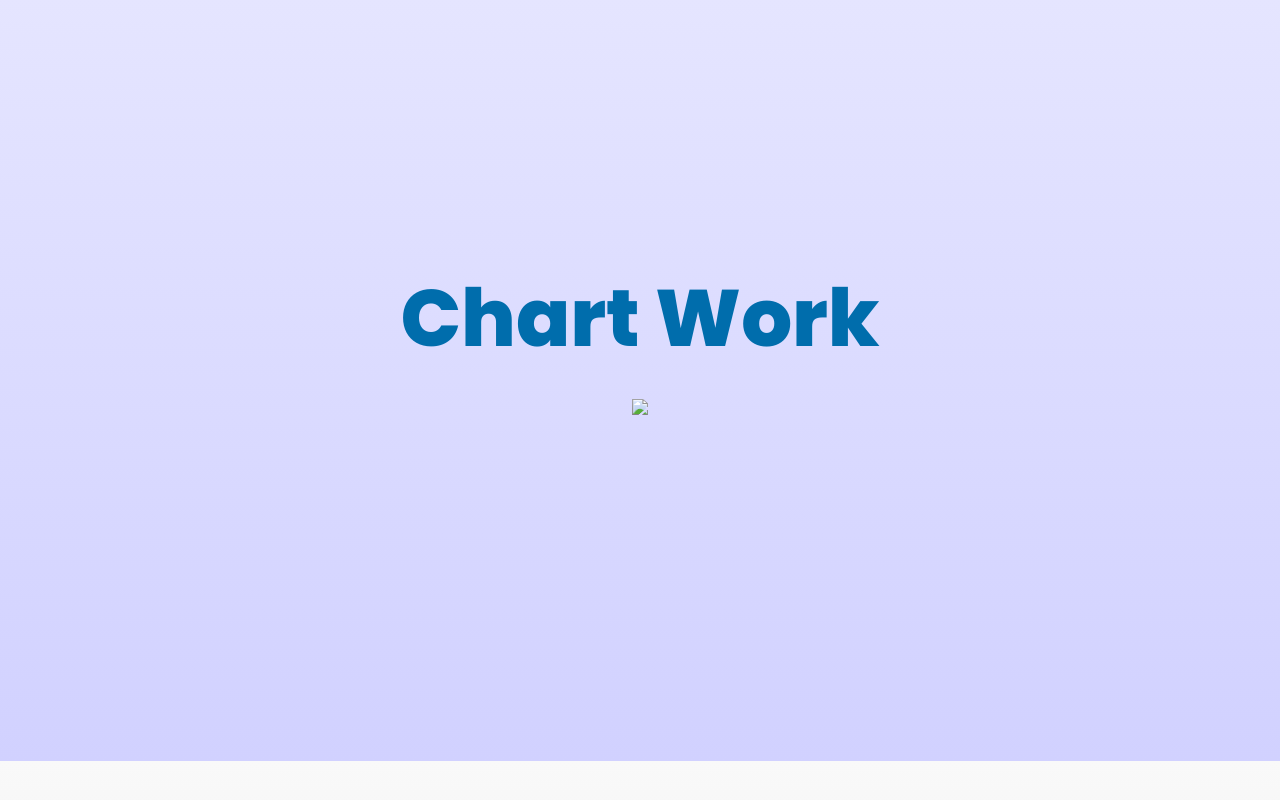
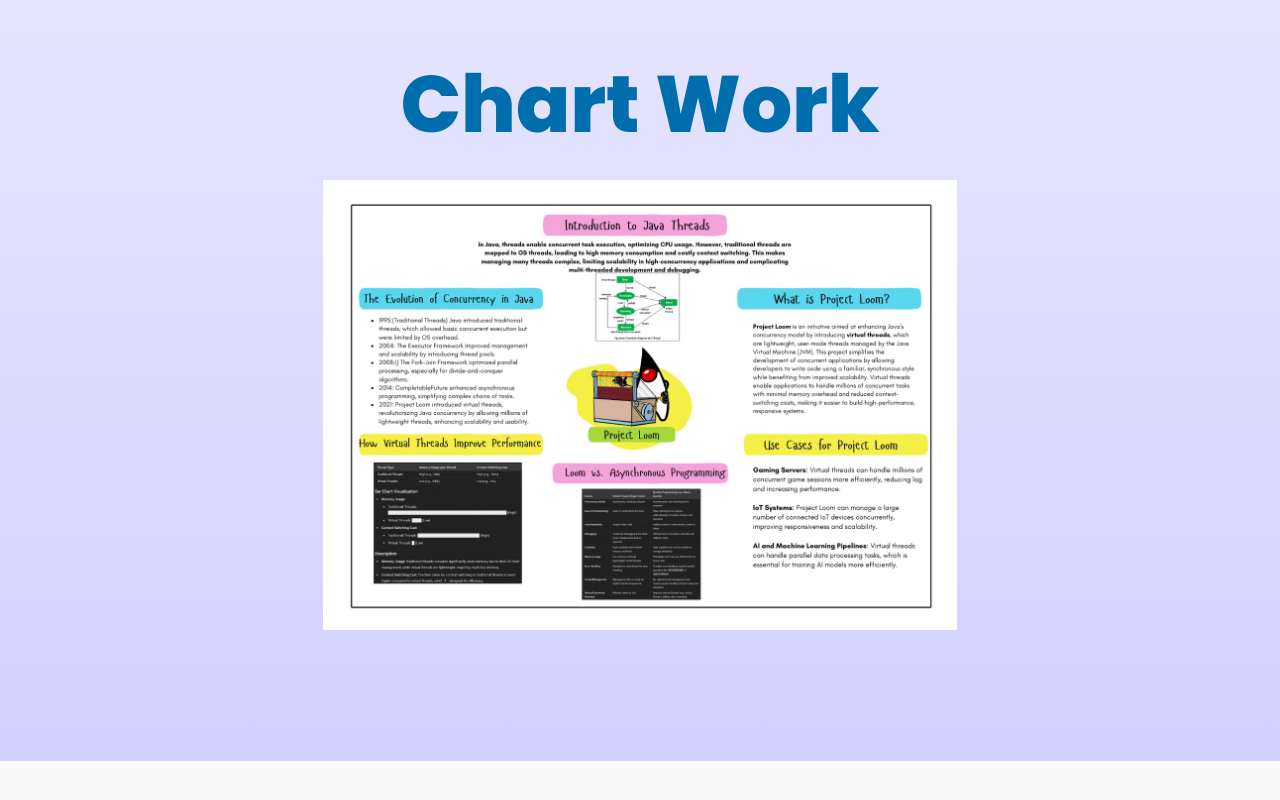
Before and after one commit to Anubhav-Sah/codenebula, a plain HTML site: page index.html in a window 1280 px wide. Shown: the part 4099-4899 px from the top of the page. Drawn offline with nearby package versions, Linux system fonts and the light colour scheme; the site is published under a folder, as on GitHub Pages, so addresses that start at the root find nothing; a web font is replaced by a local one.

Commit message:
Update index.html

```diff
--- a/index.html
+++ b/index.html
@@ -95,7 +95,7 @@
     </div>
     </section>
     <section id="chartwork">
-        <div class="content"><h1><span>Chart Work</span></h1><p style="text-align: center;"><img src="/images/chart.jpg" alt=" " height="450px"></p></div>
+        <div class="content"><h1><span>Chart Work</span></h1><p style="text-align: center;"><img src="images/chart.jpg" alt=" " height="450px"></p></div>
         <br>
     </section>
 
```
